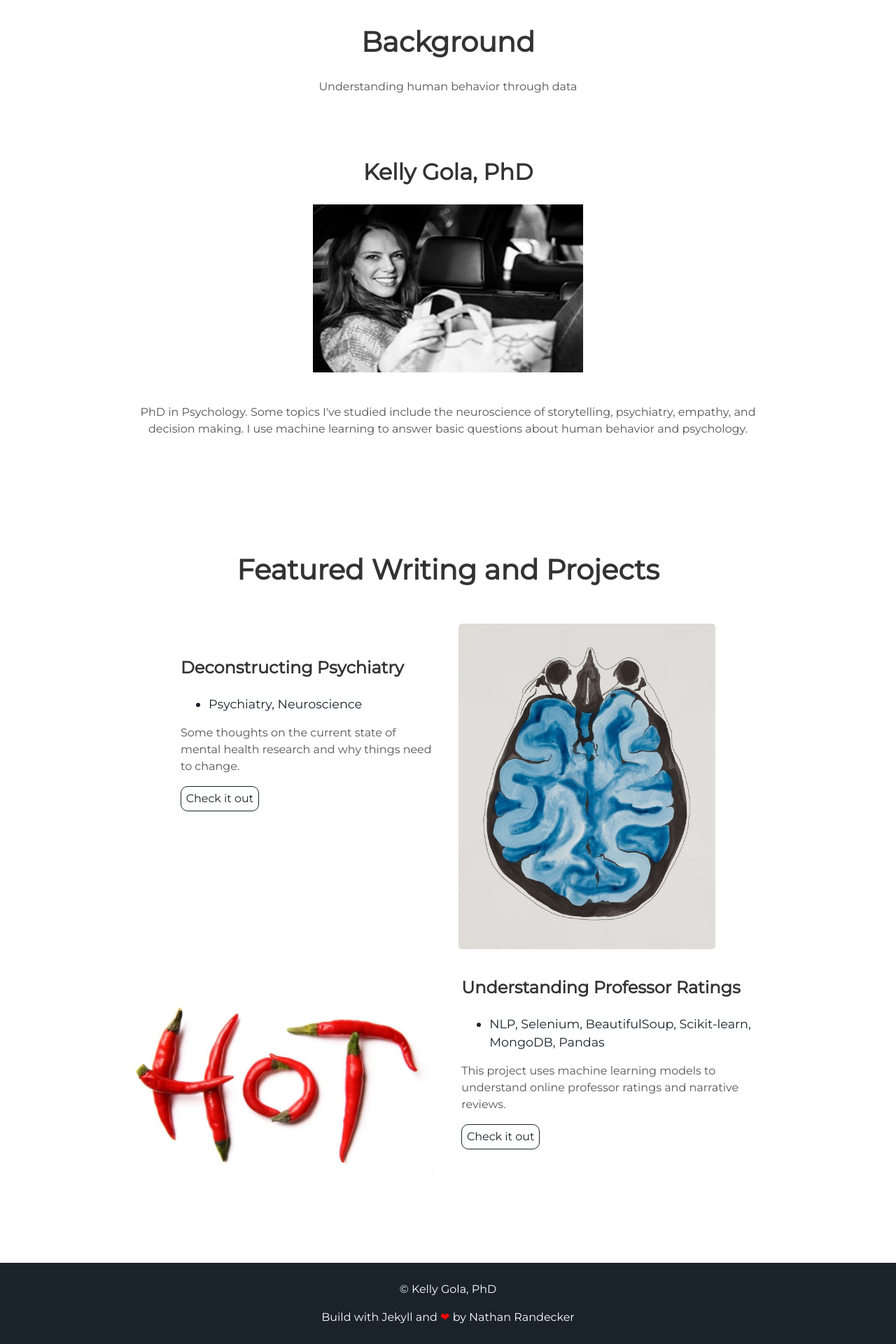
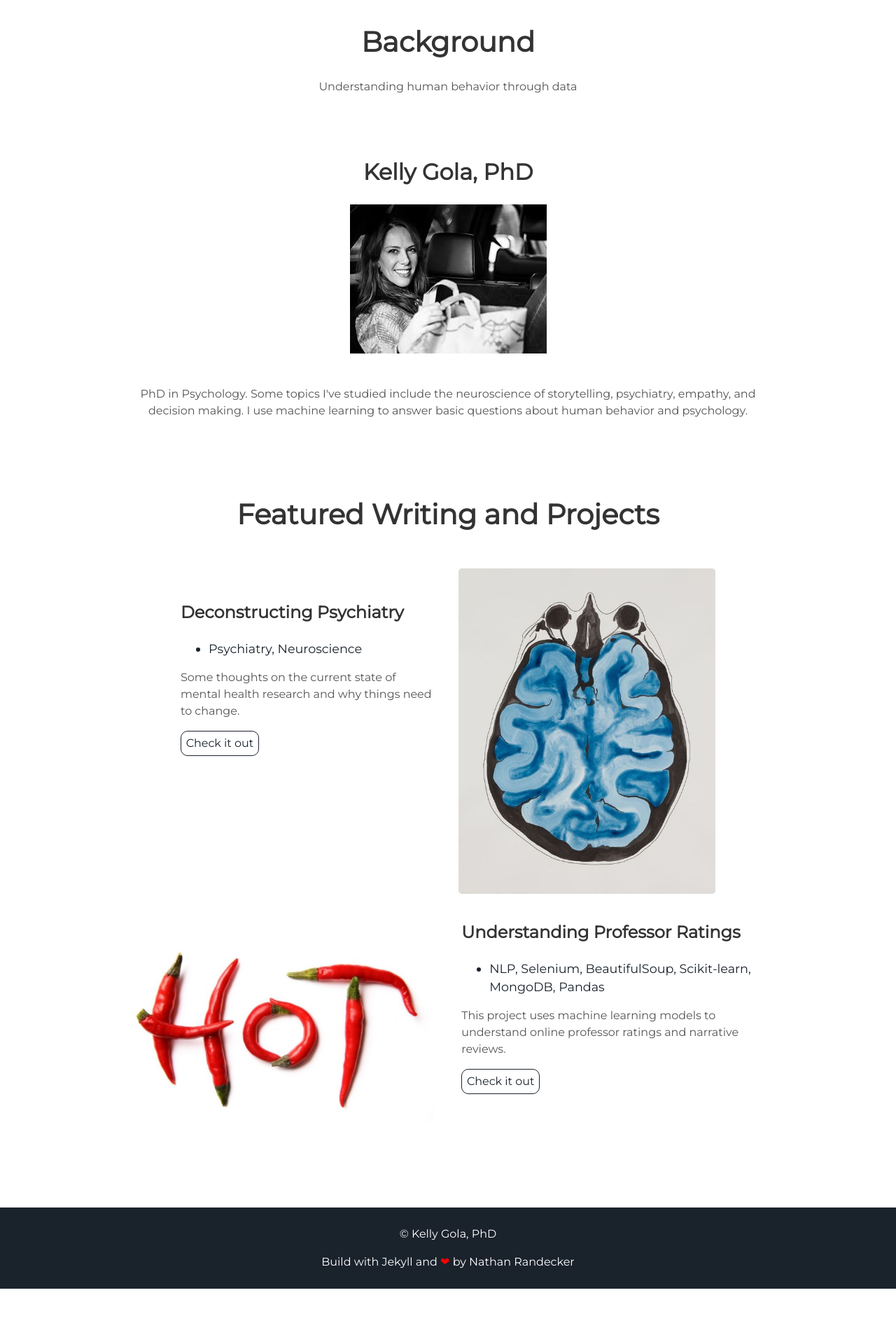
Before and after one commit to kgola/blog, a Jekyll site: the page built from index.html, in a window 1280 px wide. Shown: the part 945-2865 px from the top of the page at 70% size. Built offline with Jekyll 4.4.1, drawn with Linux system fonts in a browser that asks for light colours; after the commit the page ends 2786 px from its top, so only the background shows below that.

Commit message:
_includes/about.html

```diff
--- a/_includes/about.html
+++ b/_includes/about.html
@@ -5,7 +5,7 @@
   <div class="user">
     <div class="tech">
       <h2>Kelly Gola, PhD</h2>
-      <img alt="mountains" style="width:41%;height:45%" src="{{ "/assets/img/alsomev2.jpg" | prepend: site.baseurl }}" />
+      <img alt="mountains" style="width:281;height:247" src="{{ "/assets/img/alsomev2.jpg" | prepend: site.baseurl }}" />
       <!--<i class="devicon-html5-plain-wordmark">281x</i>
       <i class="devicon-bootstrap-plain-wordmark colored"></i>
       <i class="devicon-sass-original colored"></i>-->
```
